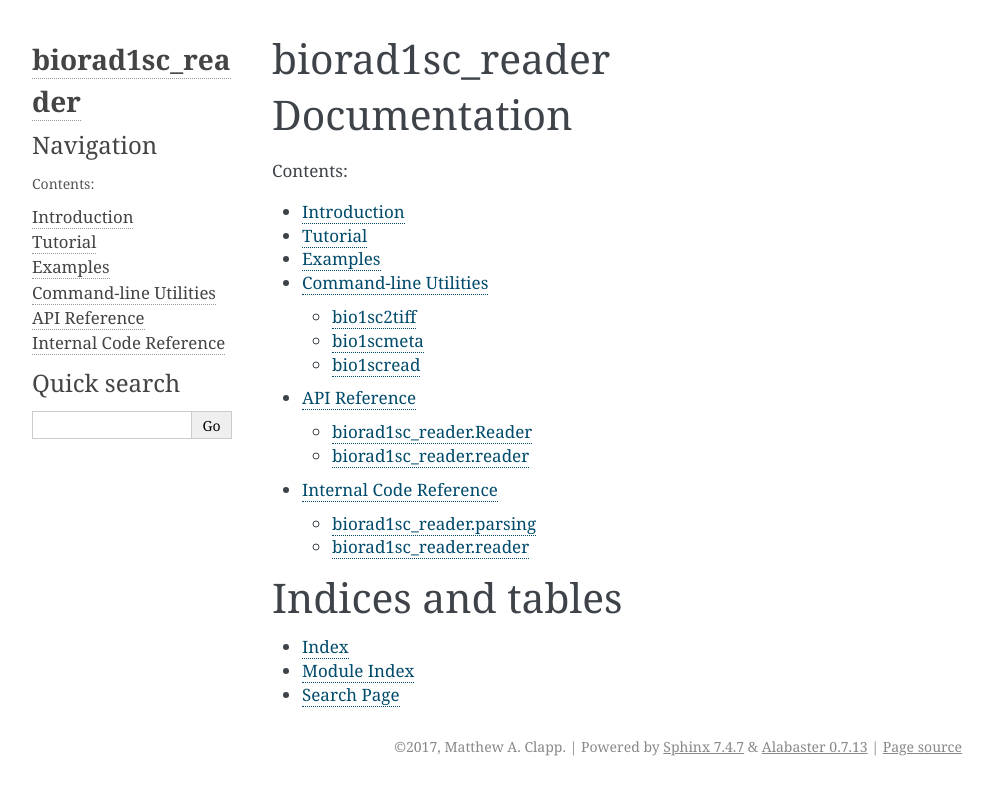
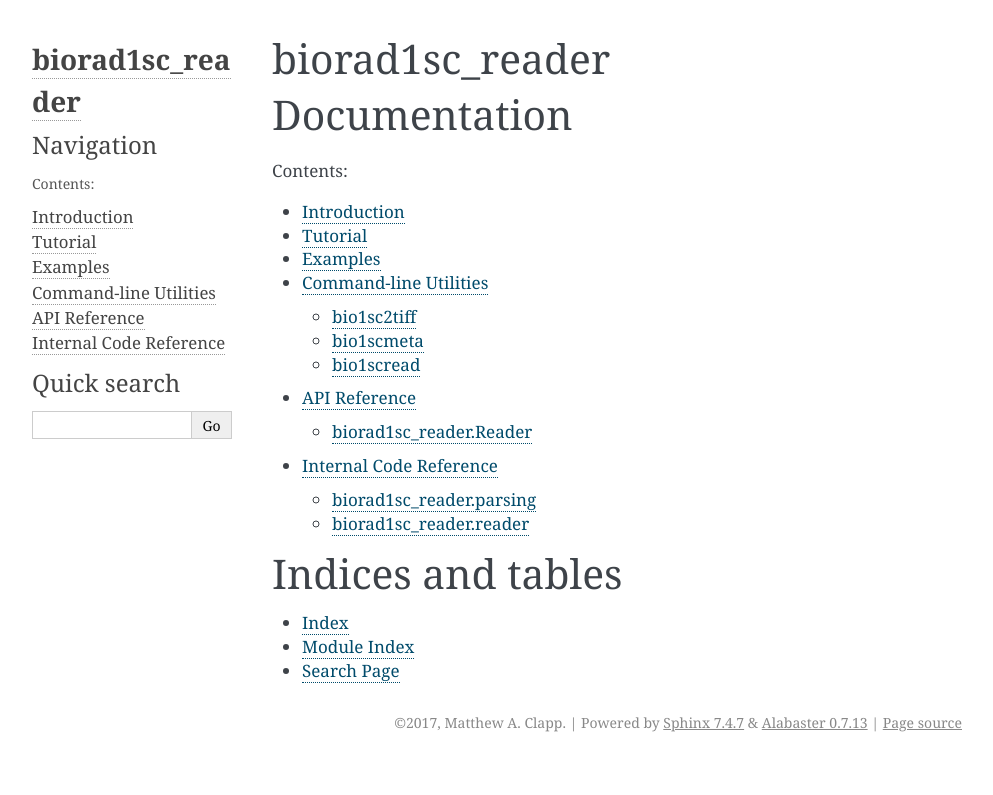
Before and after one commit to itsayellow/biorad1sc_reader, a Sphinx documentation site: the page built from docs/index.rst, in a window 1280 px wide. Shown: the top 795 px of the page, without its empty margins (148-1141 px from the left). Built offline with Sphinx 7.4.7, drawn with Linux system fonts in a browser that asks for light colours.

```diff
--- a/docs/api.rst
+++ b/docs/api.rst
@@ -5,9 +5,3 @@ biorad1sc_reader.Reader
 -----------------------
 .. autoclass:: biorad1sc_reader.Reader
    :members:
-
-
-biorad1sc_reader.reader
------------------------
-.. automodule:: biorad1sc_reader.reader
-   :members: save_u16_to_tiff
```
